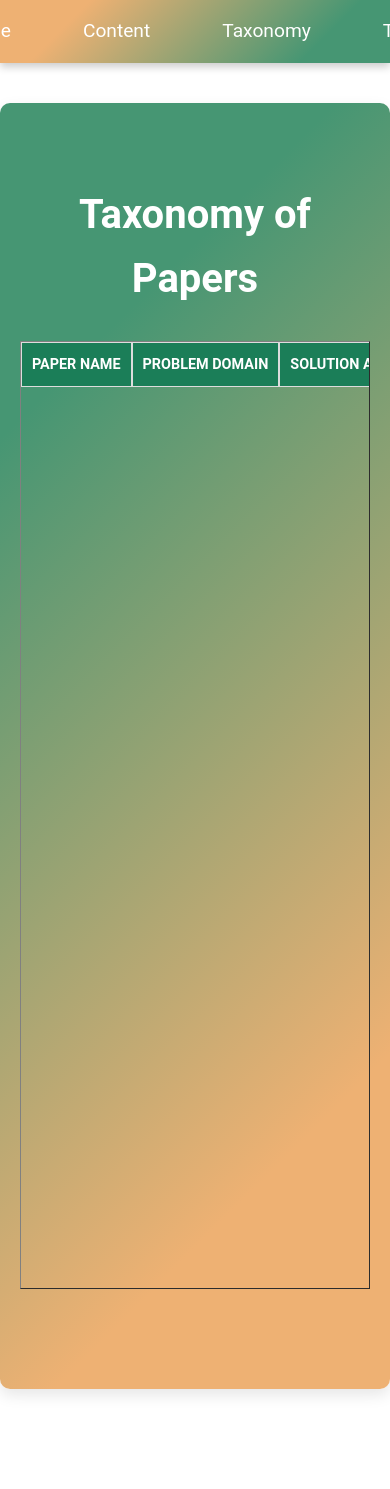
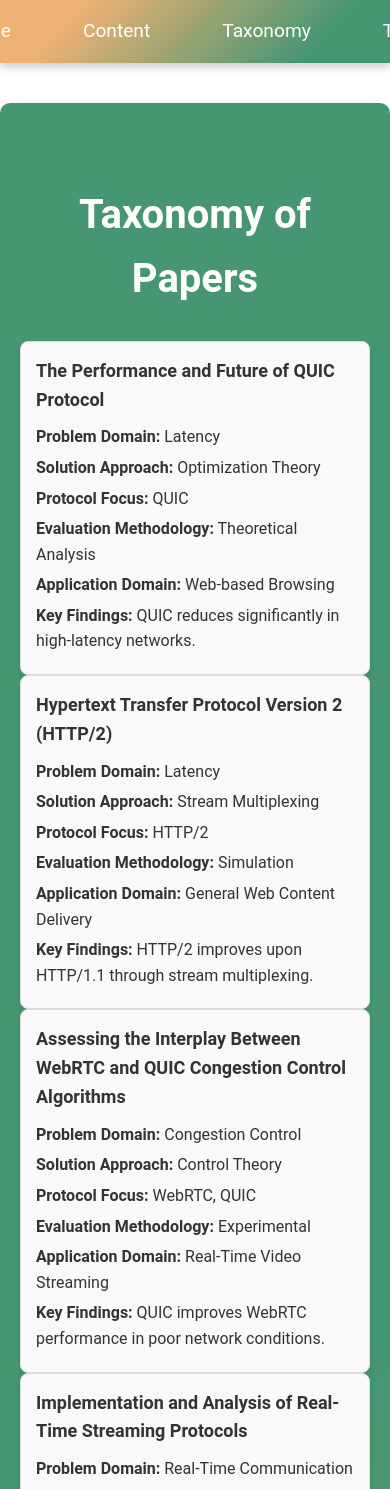
Before and after one commit to BollepalliPranitha/webtechnologies_survey, a React (Create React App) app: page /Taxonomy in a window 390 px wide. Shown: the top 1489 px of the page. Before the commit the page ends 1439 px from the top, so only its background shows below. Built offline with nearby package versions, Linux system fonts and the light colour scheme.

Commit message:
tale and card display for taxonomy separately for mobile and desktop

```diff
--- a/package.json
+++ b/package.json
@@ -11,7 +11,7 @@
     "react": "^18.3.1",
     "react-dom": "^18.3.1",
     "react-router-dom": "^6.27.0",
-    "react-scripts": "5.0.1",
+    "react-scripts": "^5.0.1",
     "web-vitals": "^2.1.4"
   },
   "scripts": {
--- a/src/components/Taxonomy.js
+++ b/src/components/Taxonomy.js
@@ -1,9 +1,203 @@
 import React from "react";
-
+import './taxonomy.css';
 function Taxonomy() {
+  const papers = [
+    {
+      name: "The Performance and Future of QUIC Protocol",
+      domain: "Latency",
+      approach: "Optimization Theory",
+      protocol: "QUIC",
+      methodology: "Theoretical Analysis",
+      application: "Web-based Browsing",
+      findings: "QUIC reduces significantly in high-latency networks."
+    },
+    {
+      name: "Hypertext Transfer Protocol Version 2 (HTTP/2)",
+      domain: "Latency",
+      approach: "Stream Multiplexing",
+      protocol: "HTTP/2",
+      methodology: "Simulation",
+      application: "General Web Content Delivery",
+      findings: "HTTP/2 improves upon HTTP/1.1 through stream multiplexing."
+    },
+    {
+      name: "Assessing the Interplay Between WebRTC and QUIC Congestion Control Algorithms",
+      domain: "Congestion Control",
+      approach: "Control Theory",
+      protocol: "WebRTC, QUIC",
+      methodology: "Experimental",
+      application: "Real-Time Video Streaming",
+      findings: "QUIC improves WebRTC performance in poor network conditions."
+    },
+    {
+      name: "Implementation and Analysis of Real-Time Streaming Protocols",
+      domain: "Real-Time Communication",
+      approach: "System Implementation",
+      protocol: "WebRTC, RTSP",
+      methodology: "Real-World Prototyping",
+      application: "Video Conferencing",
+      findings: "WebRTC outperforms RTSP in mobile streaming environments."
+    },
+    {
+      name: "Robust QUIC-Based Signaling for WebRTC",
+      domain: "Reliability, Packet Loss",
+      approach: "Protocol Design",
+      protocol: "WebRTC, QUIC",
+      methodology: "Simulation and Real-World Test",
+      application: "Peer-to-Peer Video Communication",
+      findings: "QUIC-based signaling improves WebRTC reliability."
+    },
+    {
+      name: "Cross-Protocol Unfairness Between Adaptive Streaming over HTTP/2 and QUIC",
+      domain: "Congestion Control, Fairness",
+      approach: "Mixed Traffic Optimization",
+      protocol: "HTTP/2, QUIC",
+      methodology: "Simulation",
+      application: "Mixed Protocol Networks",
+      findings: "QUIC outperforms HTTP/2 in mixed-protocol environments."
+    },
+    {
+      name: "Beyond QUIC v1: A First Look at Recent Transport Layer IETF Standardization Efforts",
+      domain: "Multipath Support",
+      approach: "Protocol Extension",
+      protocol: "QUIC",
+      methodology: "Simulation",
+      application: "Multipath Streaming",
+      findings: "QUIC multipath extension improves reliability and bandwidth usage."
+    },
+    {
+      name: "TCP Fast Open",
+      domain: "Latency",
+      approach: "TCP Fast Open",
+      protocol: "TCP, QUIC",
+      methodology: "Theoretical Analysis",
+      application: "General Web Browsing",
+      findings: "TCP Fast Open reduces handshake latency but is still outperformed by QUIC."
+    },
+    {
+      name: "A Survey on Video Streaming in Multipath Environments",
+      domain: "Bandwidth Aggregation",
+      approach: "Multipath Techniques",
+      protocol: "MPTCP, QUIC",
+      methodology: "Simulation",
+      application: "Mobile Streaming",
+      findings: "Multipath techniques enhance bandwidth utilization and reliability."
+    },
+    {
+      name: "Machine Learning at the Mobile Edge: The Case of Dynamic Adaptive Streaming over HTTP (DASH)",
+      domain: "Video Streaming",
+      approach: "Reinforcement Learning",
+      protocol: "DASH, HTTP/2",
+      methodology: "Simulation",
+      application: "Video on Demand",
+      findings: "Reinforcement learning optimizes video quality in varying network conditions."
+    },
+    {
+      name: "The Challenges and Limitations of QUIC Protocol Adoption",
+      domain: "Firewall Traversal",
+      approach: "Protocol Modifications",
+      protocol: "QUIC",
+      methodology: "System Implementation",
+      application: "Corporate Networks",
+      findings: "QUIC firewall traversal can be improved by distinguishing QUIC traffic from UDP."
+    },
+    {
+      name: "The QUIC Transport Protocol: Design and Internet-Scale Deployment",
+      domain: "Latency, Congestion Control",
+      approach: "Forward Error Correction",
+      protocol: "QUIC, HTTP/3",
+      methodology: "Theoretical Analysis",
+      application: "General Web Content Delivery",
+      findings: "FEC reduces packet loss in congested networks, improving latency."
+    },
+    {
+      name: "WebRTC and Real-Time Communication",
+      domain: "Video Streaming",
+      approach: "Adaptive Bitrate Streaming",
+      protocol: "WebRTC, DASH",
+      methodology: "Real-World Testing",
+      application: "Real-Time Video",
+      findings: "WebRTC provides better performance under fluctuating network conditions than DASH."
+    },
+    {
+      name: "Optimizing Mobile Streaming over QUIC",
+      domain: "Reliability",
+      approach: "Protocol Tuning",
+      protocol: "QUIC, HTTP/2",
+      methodology: "System Implementation",
+      application: "Mobile Networks",
+      findings: "Tuned QUIC protocol enhances connection stability in mobile environments."
+    },
+    {
+      name: "Point Cloud Streaming over HTTP/2",
+      domain: "3D Streaming",
+      approach: "HTTP/2 Stream Multiplexing",
+      protocol: "HTTP/2",
+      methodology: "System Implementation",
+      application: "3D Point Cloud Streaming",
+      findings: "HTTP/2's stream multiplexing is well-suited for high-bandwidth 3D data."
+    },
+    {
+      name: "WebRTC: An Analysis of Low-Latency Streaming",
+      domain: "Latency, Congestion Control",
+      approach: "Heuristic Algorithms",
+      protocol: "WebRTC",
+      methodology: "Simulation",
+      application: "Real-Time Communication",
+      findings: "WebRTC's congestion control benefits from heuristic algorithms."
+    },
+    {
+      name: "QUIC and TCP in Mixed Protocol Networks",
+      domain: "Mixed Protocol Fairness",
+      approach: "Differential Bandwidth Allocation",
+      protocol: "QUIC, HTTP/2",
+      methodology: "Experimental",
+      application: "Mixed Protocol Networks",
+      findings: "Fairness issues arise between TCP-based and UDP-based protocols."
+    },
+    {
+      name: "Multipath QUIC for Edge Computing",
+      domain: "Bandwidth Optimization",
+      approach: "Multipath Bandwidth Aggregation",
+      protocol: "QUIC, HTTP/3",
+      methodology: "Simulation and Real-World Test",
+      application: "Mobile and Edge Computing",
+      findings: "QUIC’s multipath feature optimizes bandwidth usage across multiple connections."
+    },
+    {
+      name: "Predicting Network Conditions for Streaming Optimization",
+      domain: "Video Quality",
+      approach: "Machine Learning",
+      protocol: "DASH, QUIC",
+      methodology: "Simulation",
+      application: "Video Streaming",
+      findings: "Machine learning improves video streaming quality by predicting network conditions."
+    },
+    {
+      name: "Dynamic Adaptive Streaming Over QUIC",
+      domain: "Congestion Control",
+      approach: "Adaptive Algorithms",
+      protocol: "QUIC",
+      methodology: "Simulation",
+      application: "Low-Latency Streaming",
+      findings: "Adaptive congestion control in QUIC enhances streaming under fluctuating bandwidth."
+    },
+    {
+      name: "Security Mechanisms for QUIC Traffic",
+      domain: "Security",
+      approach: "Anomaly Detection",
+      protocol: "QUIC",
+      methodology: "Theoretical Analysis",
+      application: "Corporate Networks",
+      findings: "Anomaly detection techniques enhance security in QUIC traffic."
+    }
+  ];
   return (
     <section id="taxonomy">
       <h2>Taxonomy of Papers</h2>
+
+      {/* Table layout for desktop */}
+      <div className="taxonomy-table">
         <table border="1" style={{ width: "100%", textAlign: "left" }}>
           <thead>
             <tr>
@@ -17,197 +211,35 @@ function Taxonomy() {
             </tr>
           </thead>
           <tbody>
-        <tr>
-            <td>Tde Performance and Future of QUIC Protocol</td>
-            <td>Latency</td>
-            <td>Optimization Tdeory</td>
-            <td>QUIC</td>
-            <td>Theoretical Analysis</td>
-            <td>Web-based Browsing</td>
-            <td>QUIC reduces significantly in high-latency networks.</td>
+            {papers.map((paper, index) => (
+              <tr key={index}>
+                <td>{paper.name}</td>
+                <td>{paper.domain}</td>
+                <td>{paper.approach}</td>
+                <td>{paper.protocol}</td>
+                <td>{paper.methodology}</td>
+                <td>{paper.application}</td>
+                <td>{paper.findings}</td>
               </tr>
-          <tr>
-            <td>Hypertext Transfer Protocol Version 2 (HTTP/2)</td>
-            <td>Latency</td>
-            <td>Stream Multiplexing</td>
-            <td>HTTP/2</td>
-            <td>Simulation</td>
-            <td>General Web Content Delivery</td>
-            <td>HTTP/2 improves upon HTTP/1.1 tdrough stream multiplexing.</td>
-          </tr>
-          <tr>
-            <td>Assessing tde Interplay Between WebRTC and QUIC Congestion Control Algoritdms</td>
-            <td>Congestion Control</td>
-            <td>Control Theory</td>
-            <td>WedRTC, QUIC</td>
-            <td>Experimental</td>
-            <td>Real-Time Video Streaming</td>
-            <td>QUIC improves WebRTC performance in poor network conditions.</td>
-          </tr>
-          <tr>
-            <td>Implementation and Analysis of Real-Time Streaming Protocols</td>
-            <td>Real-Time Communication</td>
-            <td>System Implementation</td>
-            <td>WebRTC, RTSP</td>
-            <td>Real-World Prototyping</td>
-            <td>Video Conferencing</td>
-            <td>WebRTC outperforms RTSP in mobile streaming environments.</td>
-          </tr>
-          <tr>
-            <td>Robust QUIC-Based Signalling for WebRTC</td>
-            <td>Reliability, Packet Loss</td>
-            <td>Protocol Design</td>
-            <td>WebRTC, QUIC</td>
-            <td>Simulation and Real-World Test</td>
-            <td>Peer-to-Peer Video Communication</td>
-            <td>QUIC-based signaling improves WebRTC reliability.</td>
-          </tr>
-          <tr>
-            <td>Cross-Protocol Unfairness Between Adaptive Streaming over HTTP/2 and QUIC</td>
-            <td>Congestion Control, Fairness</td>
-            <td>Mixed Traffic Optimization</td>
-            <td>HTTP/2, QUIC</td>
-            <td>Simulation</td>
-            <td>Mixed Protocol Networks</td>
-            <td>QUIC outperforms HTTP/2 in mixed-protocol environments</td>
-          </tr>
-          <tr>
-            <td>Beyond QUIC v1: A First Look at Recent Transport Layer IETF Standardization Efforts</td>
-            <td>Multipatd Support</td>
-            <td>Protocol Extension</td>
-            <td>QUIC</td>
-            <td>Simulation</td>
-            <td>Multipatd Streaming</td>
-            <td>QUIC multipatd extension improves reliability and bandwidtd usage.</td>
-          </tr>
-          <tr>
-            <td>TCP Fast Open</td>
-            <td>Latency</td>
-            <td>TCP Fast Open</td>
-            <td>TCP, QUIC</td>
-            <td>Tdeoretical Analysis</td>
-            <td>General Web Browsing</td>
-            <td>TCP Fast Open reduces handshake latency but is still outperformed by QUIC.</td>
-          </tr>
-          <tr>
-            <td>A Survey on Video Streaming in Multipatd Environments</td>
-            <td>Bandwidtd Aggregation</td>
-            <td>Multipatd Techniques</td>
-            <td>MPTCP, QUIC</td>
-            <td>Simulation</td>
-            <td>Mobile Streaming</td>
-            <td>Multipatd techniques enhance bandwidtd utilization and reliability.</td>
-          </tr>
-          <tr>
-            <td>Machine Learning at tde Mobile Edge: Tde Case of Dynamic Adaptive Streaming over HTTP (DASH)</td>
-            <td>Video Streaming</td>
-            <td>Reinforcement Learning</td>
-            <td>DASH, HTTP/2</td>
-            <td>Simulation</td>
-            <td>Video on Demand</td>
-            <td>Reinforcement learning optimizes video quality in varying network conditions.</td>
-          </tr>
-          <tr>
-            <td>Tde Challenges and Limitations of QUIC Protocol Adoption</td>
-            <td>Firewall Traversal</td>
-            <td>Protocol Modifications</td>
-            <td>QUIC</td>
-            <td>System Implementation</td>
-            <td>Corporate Networks</td>
-            <td>QUIC firewall traversal can be improved by distinguishing QUIC traffic from UDP.</td>
-          </tr>
-          <tr>
-            <td>Tde QUIC Transport Protocol: Design and Internet-Scale Deployment</td>
-            <td>Latency, Congestion Control</td>
-            <td>Forward Error Correction</td>
-            <td>QUIC, HTTP/3</td>
-            <td>Tdeoretical Analysis</td>
-            <td>General Web Content Delivery</td>
-            <td>FEC reduces packet loss in congested networks, improving latency.</td>
-          </tr>
-          <tr>
-            <td>WebRTC and Real-Time Communication</td>
-            <td>Video Streaming</td>
-            <td>Adaptive Bitrate Streaming</td>
-            <td>WebRTC, DASH</td>
-            <td>Real-World Testing</td>
-            <td>Real-Time Video</td>
-            <td>WebRTC provides better performance under fluctuating network conditions tdan DASH.</td>
-          </tr>
-          <tr>
-            <td>Optimizing Mobile Streaming over QUIC</td>
-            <td>Reliability</td>
-            <td>Protocol Tuning</td>
-            <td>QUIC, HTTP/2</td>
-            <td>System Implementation</td>
-            <td>Mobile Networks</td>
-            <td>Tuned QUIC protocol enhances connection stability in mobile environments.</td>
-          </tr>
-          <tr>
-            <td>Point Cloud Streaming over HTTP/2</td>
-            <td>3D Streaming</td>
-            <td>HTTP/2 Stream Multiplexing</td>
-            <td>HTTP/2</td>
-            <td>System Implementation</td>
-            <td>3D Point Cloud Streaming</td>
-            <td>HTTP/2's stream multiplexing is well-suited for high-bandwidtd 3D data.</td>
-          </tr>
-          <tr>
-            <td>WebRTC: An Analysis of Low-Latency Streaming</td>
-            <td>Latency, Congestion Control</td>
-            <td>Heuristic Algoritdms</td>
-            <td>WebRTC</td>
-            <td>Simulation</td>
-            <td>Real-Time Communication</td>
-            <td>WebRTC's congestion control benefits from heuristic algoritdms.</td>
-          </tr>
-          <tr>
-            <td>QUIC and TCP in Mixed Protocol Networks</td>
-            <td>Mixed Protocol Fairness</td>
-            <td>Differential Bandwidtd Allocation</td>
-            <td>QUIC, HTTP/2</td>
-            <td>Experimental</td>
-            <td>Mixed Protocol Networks</td>
-            <td>Fairness issues arise between TCP-based and UDP-based protocols.</td>
-          </tr>
-          <tr>
-            <td>Multipatd QUIC for Edge Computing</td>
-            <td>Bandwidtd Optimization</td>
-            <td>Multipatd Bandwidtd Aggregation</td>
-            <td>QUIC, HTTP/3</td>
-            <td>Simulation and Real-World Test</td>
-            <td>Mobile and Edge Computing</td>
-            <td>QUIC’s multipatd feature optimizes bandwidtd usage across multiple connections.</td>
-          </tr>
-          <tr>
-            <td>Predicting Network Conditions for Streaming Optimization</td>
-            <td>Video Quality</td>
-            <td>Machine Learning</td>
-            <td>DASH, QUIC</td>
-            <td>Simulation</td>
-            <td>Video Streaming</td>
-            <td>Machine learning improves video streaming quality by predicting network conditions.</td>
-          </tr>
-          <tr>
-            <td>Dynamic Adaptive Streaming Over QUIC</td>
-            <td>Congestion Control</td>
-            <td>Adaptive Algoritdms</td>
-            <td>QUIC</td>
-            <td>Simulation</td>
-            <td>Low-Latency Streaming</td>
-            <td>Adaptive congestion control in QUIC enhances streaming under fluctuating bandwidtd.</td>
-          </tr>
-          <tr>
-            <td>Security Mechanisms for QUIC Traffic</td>
-            <td>Security</td>
-            <td>Anomaly Detection</td>
-            <td>QUIC</td>
-            <td>Theoretical Analysis</td>
-            <td>Corporate Networks</td>
-            <td>Anomaly detection techniques enhance security in QUIC traffic.</td>
-          </tr>
+            ))}
           </tbody>
         </table>
+      </div>
+
+      {/* Card layout for mobile */}
+      <div className="taxonomy-cards">
+        {papers.map((paper, index) => (
+          <div key={index} className="paper-card">
+            <h3>{paper.name}</h3>
+            <p><strong>Problem Domain:</strong> {paper.domain}</p>
+            <p><strong>Solution Approach:</strong> {paper.approach}</p>
+            <p><strong>Protocol Focus:</strong> {paper.protocol}</p>
+            <p><strong>Evaluation Methodology:</strong> {paper.methodology}</p>
+            <p><strong>Application Domain:</strong> {paper.application}</p>
+            <p><strong>Key Findings:</strong> {paper.findings}</p>
+          </div>
+        ))}
+      </div>
     </section>
   );
 }
--- /dev/null
+++ b/src/components/taxonomy.css
@@ -0,0 +1,47 @@
+/* General styles */
+.taxonomy-table {
+    display: block; /* Table is displayed by default */
+  }
+
+  .taxonomy-cards {
+    display: none; /* Cards are hidden by default */
+  }
+
+  /* Styling for the paper cards */
+  .paper-container {
+    display: flex;
+    flex-wrap: wrap;
+    gap: 20px;
+    justify-content: center;
+    padding: 20px;
+  }
+
+  .paper-card {
+    background-color: #f9f9f9;
+    border: 1px solid #ddd;
+    border-radius: 8px;
+    padding: 15px;
+    width: 100%;
+    max-width: 400px;
+    box-shadow: 0px 4px 6px rgba(0, 0, 0, 0.1);
+  }
+
+  .paper-card h3 {
+    font-size: 18px;
+    margin-bottom: 10px;
+  }
+
+  .paper-card p {
+    margin: 5px 0;
+  }
+
+  /* Mobile Styles */
+  @media (max-width: 768px) {
+    .taxonomy-table {
+      display: none; /* Hide table on mobile */
+    }
+
+    .taxonomy-cards {
+      display: block; /* Show cards on mobile */
+    }
+  }
--- a/src/index.css
+++ b/src/index.css
@@ -6,6 +6,34 @@
   box-sizing: border-box;
   font-family: 'Roboto', sans-serif;
   scroll-behavior: smooth;
+}
+@media (max-width: 600px) {
+  table {
+    display: block;
+    overflow-x: auto;
+    white-space: nowrap;
+  }
+  thead {
+    display: none;
+  }
+  tbody, tr, td {
+    display: block;
+    width: 100%;
+  }
+  td {
+    text-align: right;
+    padding-left: 50%;
+    position: relative;
+  }
+  td::before {
+    content: attr(data-label);
+    position: absolute;
+    left: 0;
+    width: 50%;
+    padding-left: 10px;
+    font-weight: bold;
+    text-align: left;
+  }
 }
 
 /* General styling for body */
```
Also changed, not shown: 1 other file (tests, documents, lock files or other folders). Lines whose indentation alone changed are shown as unchanged.
